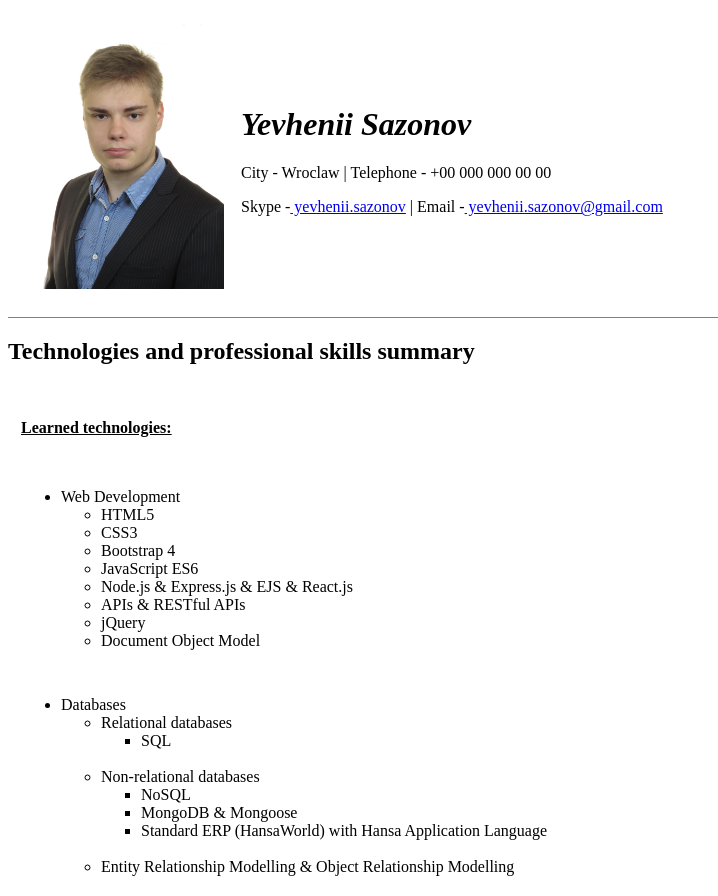
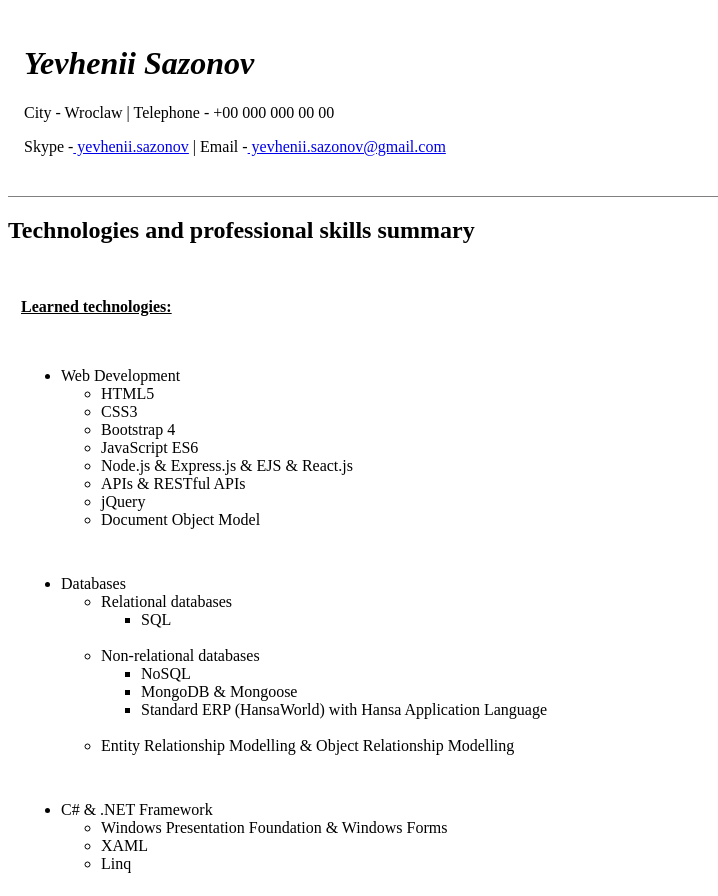
Before and after one commit to YevSaz/CV, a plain HTML site: page index.html in a window 1280 px wide. Shown: the top 896 px of the page, without its empty margins (0-718 px from the left). Drawn offline with Linux system fonts and the light colour scheme.

Commit message:
Add files via upload

```diff
--- a/index.html
+++ b/index.html
@@ -10,12 +10,12 @@
   <table cellspacing="15">
     <tr>
       <!--<td><a href="https://cdn.britannica.com/45/223045-050-A6453D5D/Telsa-CEO-Elon-Musk-2014.jpg">
-          <img src="D:\Programming\Study\Web Development\HTLM - Personal Site\Yevh_Saz_IMG.jpg" alt="Yevhenii Sazonov personal img" style="width: 200px;height: 265px;">
+          <img src="https://yevsaz.github.io/cv/images/IMG.jpg" alt="Yevhenii Sazonov personal img" style="width: 200px;height: 265px;">
           </a>
       </td>-->
-      <td>
+      <!--<td>
         <img src="https://yevsaz.github.io/cv/images/IMG.jpg" alt="Yev Saz personal img" style="width: 200px;height: 265px;">
-      </td>
+      </td>-->
       <td>
         <h1><cite>Yevhenii Sazonov</cite></h1>
         <!--<p><em>Junior Developer</em></p>
```
